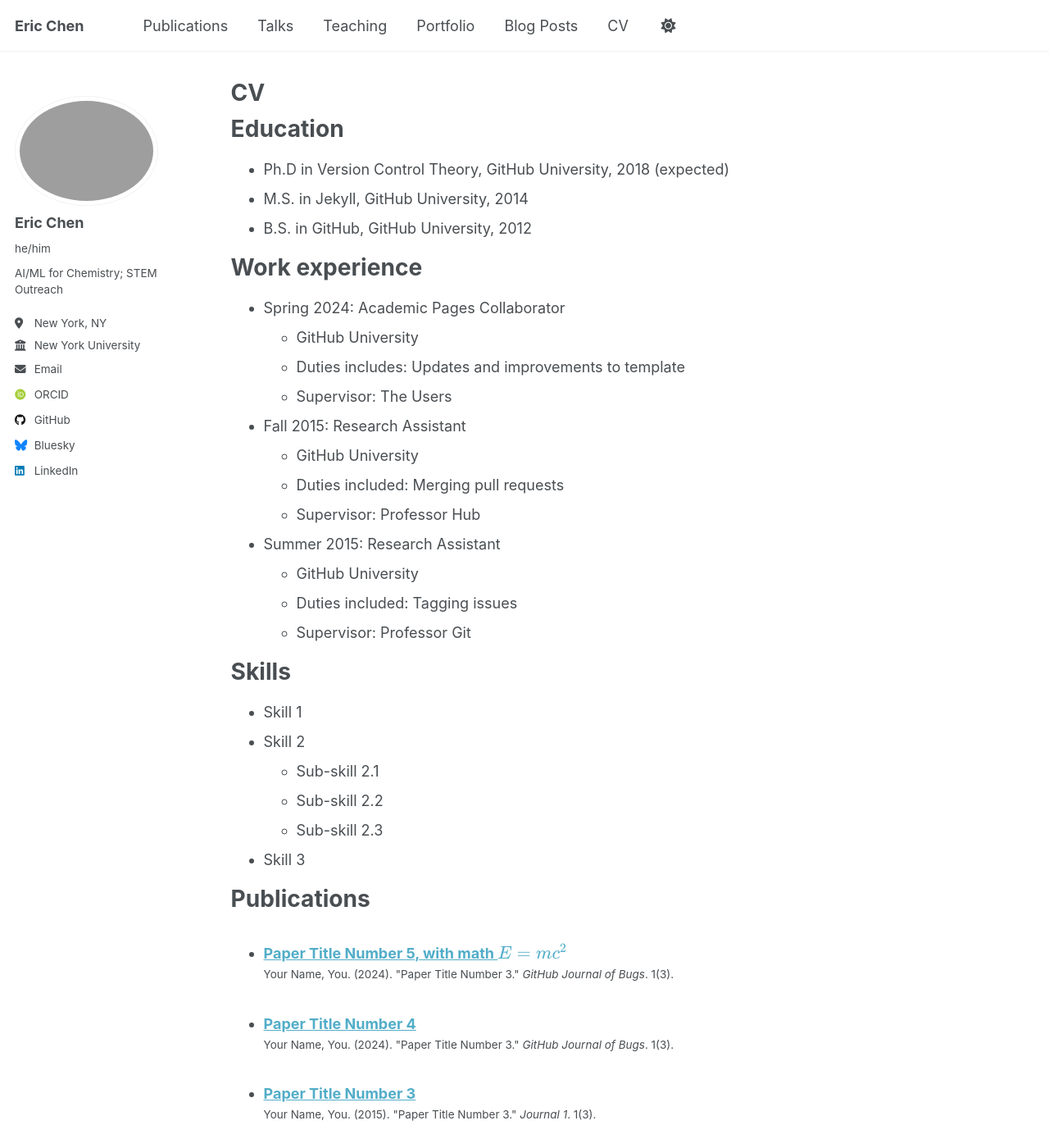
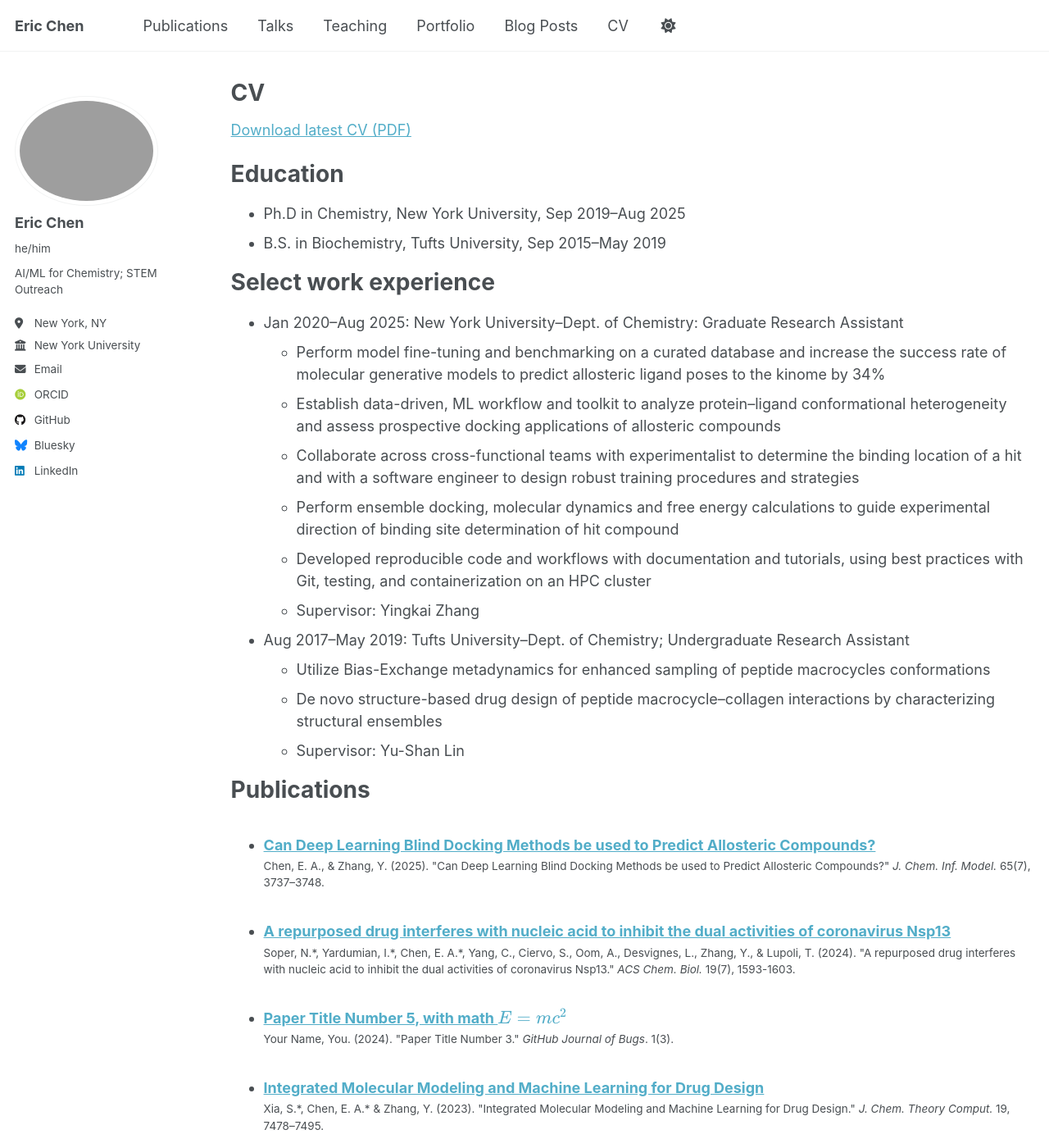
Before and after one commit to echen1214/echen1214.github.io, a Jekyll site: the page built from _pages/cv.md, in a window 1280 px wide and 1400 px high. Shown: the whole window at 82% size. Built offline with Jekyll 4.4.1, drawn with Linux system fonts in a browser that asks for light colours; some web fonts are replaced; a script that is not in the unit is left out; some of the changed text lies outside the part shown.

Commit message:
update cv section

```diff
--- a/_pages/cv.md
+++ b/_pages/cv.md
@@ -8,30 +8,30 @@ redirect_from:
 ---
 
 {% include base_path %}
+<a href="{{ base_path }}/files/eric_master_cv_latest.pdf" download>Download latest CV (PDF)</a>
 
 Education
 ======
-* Ph.D in Version Control Theory, GitHub University, 2018 (expected)
-* M.S. in Jekyll, GitHub University, 2014
-* B.S. in GitHub, GitHub University, 2012
+* Ph.D in Chemistry, New York University, Sep 2019–Aug 2025
+<!-- * M.S. in Jekyll, GitHub University, 2014 -->
+* B.S. in Biochemistry, Tufts University, Sep 2015–May 2019
 
-Work experience
+Select work experience
 ======
-* Spring 2024: Academic Pages Collaborator
-  * GitHub University
-  * Duties includes: Updates and improvements to template
-  * Supervisor: The Users
+* Jan 2020–Aug 2025: New York University–Dept. of Chemistry: Graduate Research Assistant
+    * Perform model fine-tuning and benchmarking on a curated database and increase the success rate of molecular generative models to predict allosteric ligand poses to the kinome by 34%
+    * Establish data-driven, ML workflow and toolkit to analyze protein–ligand conformational heterogeneity and assess prospective docking applications of allosteric compounds
+    * Collaborate across cross-functional teams with experimentalist to determine the binding location of a hit and with a software engineer to design robust training procedures and strategies
+    * Perform ensemble docking, molecular dynamics and free energy calculations to guide experimental direction of binding site determination of hit compound
+    * Developed reproducible code and workflows with documentation and tutorials, using best practices with Git, testing, and containerization on an HPC cluster
+    * Supervisor: Yingkai Zhang
 
-* Fall 2015: Research Assistant
-  * GitHub University
-  * Duties included: Merging pull requests
-  * Supervisor: Professor Hub
+* Aug 2017–May 2019: Tufts University–Dept. of Chemistry; Undergraduate Research Assistant
+    * Utilize Bias-Exchange metadynamics for enhanced sampling of peptide macrocycles conformations
+    * De novo structure-based drug design of peptide macrocycle–collagen interactions by characterizing structural ensembles
+    * Supervisor: Yu-Shan Lin
 
-* Summer 2015: Research Assistant
-  * GitHub University
-  * Duties included: Tagging issues
-  * Supervisor: Professor Git
-
+<!--
 Skills
 ======
 * Skill 1
@@ -39,7 +39,7 @@ Skills
   * Sub-skill 2.1
   * Sub-skill 2.2
   * Sub-skill 2.3
-* Skill 3
+* Skill 3 -->
 
 Publications
 ======
@@ -59,6 +59,25 @@ Teaching
     {% include archive-single-cv.html %}
   {% endfor %}</ul>
 
-Service and leadership
+DEI & Outreach/Leadership
 ======
-* Currently signed in to 43 different slack teams
+* Aug 2025–Present: Gotham Data Clinic: Volunteer Program Assistant
+    * Assist development of a new non-profit through programming and event planning
+
+* Sep 2021–May 2025: NYU–Chemistry; DEI/Outreach Working Group Co-chair
+    * Develop and execute the first strategic plan over 3 years to expand outreach efforts to enhance community engagement and diversity initiatives.
+    * Initiate and serve as the primary liaison for underserved NYC high school
+    * Lead group of 10–15 graduate students, faculty, and administrators to design chemistry outreach programming, oversee budget and impact assessment
+    * Organize and manage an annually run program that brings together up to 40 students and 80 volunteers for hands-on chemistry demonstrations, lunch, and building tours
+    * Recipient of the 2025 DEI/Outreach Student Organizer Award
+
+* Sep 2021–May 2023: FOCUS Mentorship Program; Volunteer Mentor
+    * Mentor first-year, first-generation POC undergraduates to facilitate college transition by building confidence, introducing resources, and encouraging community and academic success.
+
+* Jun 2019–Aug 2019: Gardner Pilot Academy Community School; Middle School Enrichment Teacher
+    * Create and lead daily science, cultural, arts and sports programming aligned with Massachusetts state standards for summer school students
+    * Support staff to create positive environment for student development
+
+* Tufts Ultimate Frisbee Team; Sep 2017–May 2019: Captain: A Team: Sep 2015–May 2019
+    * Logistical, organizational, strategic and financial responsibilities of a nationally competitive team and coaching staff
+    * 2019 Callahan Nominee
--- a/_publications/2009-10-01-paper-title-number-1.md
+++ /dev/null
@@ -1,14 +0,0 @@
----
-title: "Paper Title Number 1"
-collection: publications
-category: manuscripts
-permalink: /publication/2009-10-01-paper-title-number-1
-excerpt: 'This paper is about the number 1. The number 2 is left for future work.'
-date: 2009-10-01
-venue: 'Journal 1'
-slidesurl: 'https://academicpages.github.io/files/slides1.pdf'
-paperurl: 'https://academicpages.github.io/files/paper1.pdf'
-bibtexurl: 'https://academicpages.github.io/files/bibtex1.bib'
-citation: 'Your Name, You. (2009). &quot;Paper Title Number 1.&quot; <i>Journal 1</i>. 1(1).'
----
-The contents above will be part of a list of publications, if the user clicks the link for the publication than the contents of section will be rendered as a full page, allowing you to provide more information about the paper for the reader. When publications are displayed as a single page, the contents of the above "citation" field will automatically be included below this section in a smaller font.
--- a/_publications/2010-10-01-paper-title-number-2.md
+++ /dev/null
@@ -1,14 +0,0 @@
----
-title: "Paper Title Number 2"
-collection: publications
-category: manuscripts
-permalink: /publication/2010-10-01-paper-title-number-2
-excerpt: 'This paper is about the number 2. The number 3 is left for future work.'
-date: 2010-10-01
-venue: 'Journal 1'
-slidesurl: 'https://academicpages.github.io/files/slides2.pdf'
-paperurl: 'https://academicpages.github.io/files/paper2.pdf'
-citation: 'Your Name, You. (2010). &quot;Paper Title Number 2.&quot; <i>Journal 1</i>. 1(2).'
----
-
-The contents above will be part of a list of publications, if the user clicks the link for the publication than the contents of section will be rendered as a full page, allowing you to provide more information about the paper for the reader. When publications are displayed as a single page, the contents of the above "citation" field will automatically be included below this section in a smaller font.
--- a/_publications/2015-10-01-paper-title-number-3.md
+++ /dev/null
@@ -1,14 +0,0 @@
----
-title: "Paper Title Number 3"
-collection: publications
-category: manuscripts
-permalink: /publication/2015-10-01-paper-title-number-3
-excerpt: 'This paper is about the number 3. The number 4 is left for future work.'
-date: 2015-10-01
-venue: 'Journal 1'
-slidesurl: 'https://academicpages.github.io/files/slides3.pdf'
-paperurl: 'https://academicpages.github.io/files/paper3.pdf'
-citation: 'Your Name, You. (2015). &quot;Paper Title Number 3.&quot; <i>Journal 1</i>. 1(3).'
----
-
-The contents above will be part of a list of publications, if the user clicks the link for the publication than the contents of section will be rendered as a full page, allowing you to provide more information about the paper for the reader. When publications are displayed as a single page, the contents of the above "citation" field will automatically be included below this section in a smaller font.
--- /dev/null
+++ b/_publications/2022-protein-ligand-docking-in-the-machine-learning-era.md
@@ -0,0 +1,13 @@
+---
+title: "Protein–Ligand Docking in the Machine-Learning Era"
+collection: publications
+category: manuscripts
+permalink: /publication/2022-protein-ligand-docking-in-the-machine-learning-era
+excerpt: 'Review covering recent advances in protein–ligand docking enabled by machine learning.'
+date: 2022-01-01
+venue: 'Molecules 27, 4568 (2022)'
+slidesurl: ''
+paperurl: ''
+bibtexurl: ''
+citation: 'Yang, C., Chen, E. A. & Zhang, Y. (2022). "Protein–Ligand Docking in the Machine-Learning Era." <i>Molecules</i> 27, 4568.'
+---
--- /dev/null
+++ b/_publications/2023-integrated-molecular-modeling-and-machine-learning-for-drug-design.md
@@ -0,0 +1,13 @@
+---
+title: "Integrated Molecular Modeling and Machine Learning for Drug Design"
+collection: publications
+category: manuscripts
+permalink: /publication/2023-integrated-molecular-modeling-and-machine-learning-for-drug-design
+excerpt: 'Combines molecular modeling with ML techniques to accelerate drug design.'
+date: 2023-11-01
+venue: 'J. Chem. Theory Comput. 19, 7478–7495 (2023)'
+slidesurl: ''
+paperurl: ''
+bibtexurl: ''
+citation: 'Xia, S.*, Chen, E. A.* & Zhang, Y. (2023). "Integrated Molecular Modeling and Machine Learning for Drug Design." <i>J. Chem. Theory Comput.</i> 19, 7478–7495.'
+---
--- /dev/null
+++ b/_publications/2024-a-repurposed-drug-interferes-with-nucleic-acid-to-inhibit-nsp13.md
@@ -0,0 +1,13 @@
+---
+title: "A repurposed drug interferes with nucleic acid to inhibit the dual activities of coronavirus Nsp13"
+collection: publications
+category: manuscripts
+permalink: /publication/2024-a-repurposed-drug-interferes-with-nucleic-acid-to-inhibit-nsp13
+excerpt: 'Repurposing study describing a drug that targets nucleic-acid interactions and inhibits coronavirus Nsp13.'
+date: 2024-07-01
+venue: 'ACS Chem. Biol. 19 (7), 1593-1603 (2024)'
+slidesurl: ''
+paperurl: ''
+bibtexurl: ''
+citation: 'Soper, N.*, Yardumian, I.*, Chen, E. A.*, Yang, C., Ciervo, S., Oom, A., Desvignes, L., Zhang, Y., & Lupoli, T. (2024). "A repurposed drug interferes with nucleic acid to inhibit the dual activities of coronavirus Nsp13." <i>ACS Chem. Biol.</i> 19(7), 1593-1603.'
+---
--- /dev/null
+++ b/_publications/2025-can-deep-learning-blind-docking-methods-be-used-to-predict-allosteric-compounds.md
@@ -0,0 +1,13 @@
+---
+title: "Can Deep Learning Blind Docking Methods be used to Predict Allosteric Compounds?"
+collection: publications
+category: manuscripts
+permalink: /publication/2025-can-deep-learning-blind-docking-methods-be-used-to-predict-allosteric-compounds
+excerpt: 'Study investigating whether deep-learning based blind docking can predict allosteric modulators.'
+date: 2025-07-01
+venue: 'J. Chem. Inf. Model. 65 (7), 3737–3748 (2025)'
+slidesurl: ''
+paperurl: ''
+bibtexurl: ''
+citation: 'Chen, E. A., & Zhang, Y. (2025). "Can Deep Learning Blind Docking Methods be used to Predict Allosteric Compounds?" <i>J. Chem. Inf. Model.</i> 65(7), 3737–3748.'
+---
```
Also changed, not shown: other parts of _pages/cv.md (+1 -1 lines), _pages/cv-json.md (+1 -1 lines), _publications/2019-using-synthetic-peptides-and-recombinant-collagen-to-understand-ddr-collagen-interactions.md (added, +13 -0 lines), _publications/2024-02-17-paper-title-number-4.md (deleted, +0 -13 lines), 1 other file.
